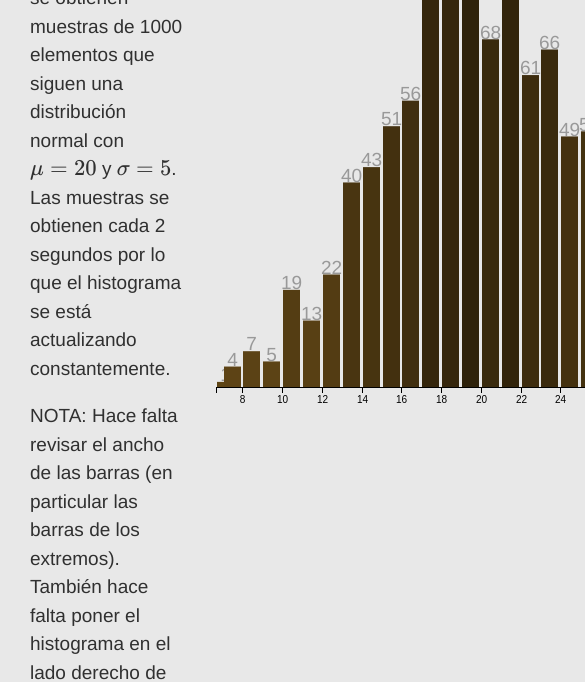
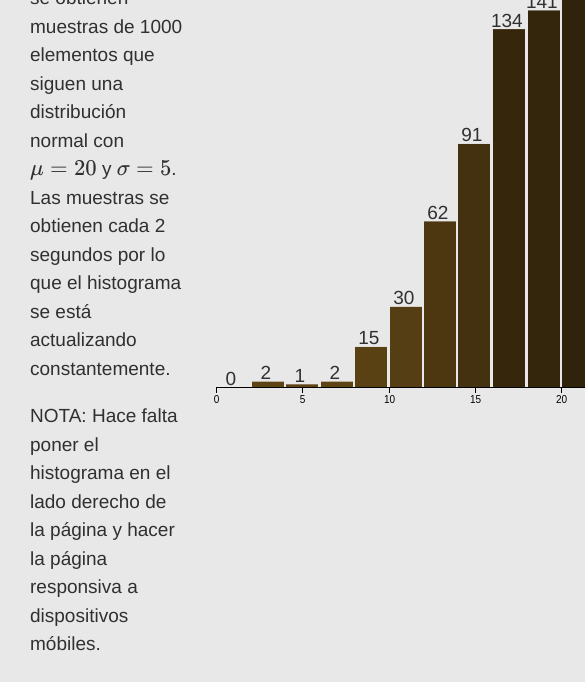
Before and after one commit to manuel-5673/pages, a plain HTML site: page normal.html in a window 390 px wide. Shown: the part 163-845 px from the top of the page, 585 px wide, since content can reach past the window. Drawn offline with nearby package versions, Linux system fonts and the light colour scheme; some packages are replaced by stand-ins of ours.

Commit message:
Version final de la grafica de la dist normal, solo falta la responsividad

```diff
--- a/hist.css
+++ b/hist.css
@@ -1,11 +1,15 @@
 .bar text {
-  fill: #999999;
+  fill: #303030;
 }
 
 .axis path, .axis line {
   fill: none;
   stroke: #000;
   shape-rendering: crispEdges;
+}
+
+.bar rect:hover {
+  fill: #b2b565;
 }
 
 #container {
--- a/normal.html
+++ b/normal.html
@@ -21,34 +21,44 @@
           se obtienen cada 2 segundos por lo que el histograma se está actualizando
           constantemente.</p>
 
-        <p>NOTA: Hace falta revisar el ancho de las barras (en particular las barras de
-          los extremos). También hace falta poner el histograma en el lado derecho
+        <p>NOTA: Hace falta poner el histograma en el lado derecho
           de la página y hacer la página responsiva a dispositivos móbiles.</p>
       </div>
       <div id="grafica">
         <script>
           var color = "#42300f";
 
+          mean = 20
+          stdDev = 5
+          function update_xValues() {
+                    xSteps = stdDev * 4 * 2; // We want to generate 4 standard deviations to each side of the mean
+                    xDomain = [Math.floor(mean - xSteps / 2), Math.ceil(mean + xSteps / 2)];
+          }
+          update_xValues();
+
           // Generate a 1000 data points using normal distribution with mean=20, deviation=5
-          var values = d3.range(1000).map(d3.randomNormal(20, 5));
+          var values = d3.range(1000).map(function(){
+            var a = d3.randomNormal(mean, stdDev);
+            return Math.round(a());
+          });
 
           // A formatter for counts.
           var formatCount = d3.format(",.0f");
 
-          var margin = {top: 20, right: 30, bottom: 30, left: 30},
-              width = 600 - margin.left - margin.right,
+          var margin = {top: 40, right: 30, bottom: 30, left: 30},
+              width = 750 - margin.left - margin.right,
               height = 500 - margin.top - margin.bottom;
 
           var max = d3.max(values);
           var min = d3.min(values);
           var x = d3.scaleLinear()
                 .rangeRound([0, width])
-                .domain([min, max]);
+                .domain(xDomain);
 
           // Generate a histogram using twenty uniformly-spaced bins.
           var data = d3.histogram()
-              .domain(x.domain())
-              .thresholds(x.ticks(20))
+              .domain(xDomain)
+              .thresholds(21)
               (values);
 
           var yMax = d3.max(data, function(d){return d.length});
@@ -83,9 +93,9 @@
               .attr("fill", function(d) { return colorScale(d.length) });
 
           bar.append("text")
-              .attr("dy", ".75em")
-              .attr("y", -15)
-              .attr("x", (x(data[1].x1) - x(data[1].x0)) / 2)
+              .attr("dy", ".5em")
+              .attr("y", -12)
+              .attr("x", (x(data[1].x1) - x(data[1].x0)) / 2.3)
               .attr("text-anchor", "middle")
               .text(function(d) { return formatCount(d.length); });
 
@@ -96,8 +106,8 @@
 
           function refresh(values){
             var data = d3.histogram()
-                .domain(x.domain())
-                .thresholds(x.ticks(20))
+                .domain(xDomain)
+                .thresholds(21)
                 (values);
 
             // Reset y-domain
```
